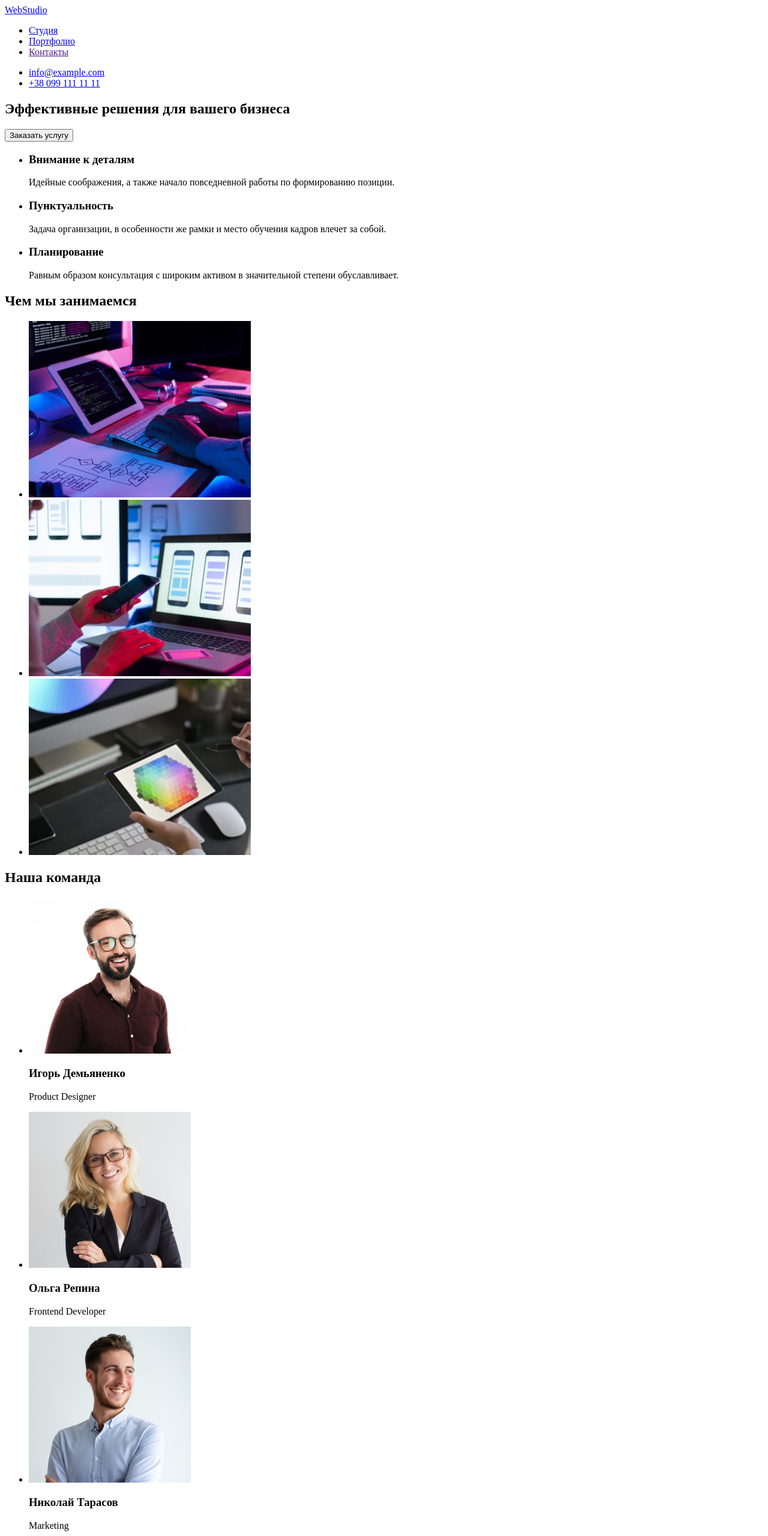
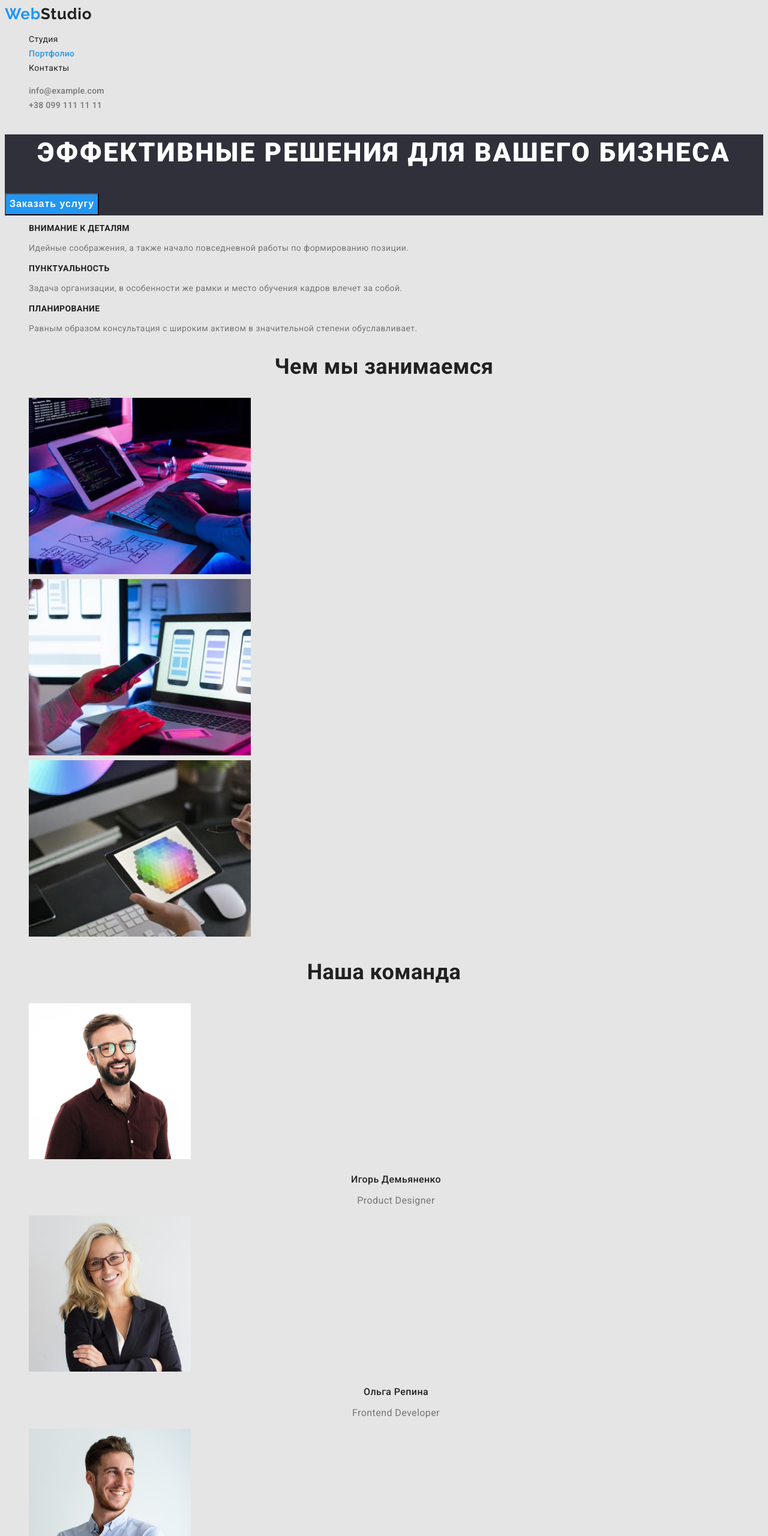
Before and after one commit to balanska/goit-markup-hw-02, a plain HTML site: page index.html in a window 1280 px wide. Shown: the top 2560 px of the page at 60% size. Drawn offline with Linux system fonts and the light colour scheme.

Commit message:
ДЗ 2 вариант 7
01.08.2021

```diff
--- a/css/styles.css
+++ b/css/styles.css
@@ -58,36 +58,77 @@ font-size: 14px;
 line-height: 1.14;
 letter-spacing: 0.02em;
 }
-.button {
+.contacts .contact:hover,
+.contacts .contact:focus {
+  background-color: var(--accent-color);
+  color: var(--primary-white-color);
+}
+.hero {
+  background-color: #2F303A;
+}
+.hero-title {
+  color: var(--primary-white-color);
+  font-weight: 900;
+font-size: 44px;
+line-height: 1.4;
+text-align: center;
+letter-spacing: 0.06em;
+text-transform: uppercase;
+}
+.hero-button {
+  color: var(--primary-white-color);
+  font-weight: bold;
+font-size: 16px;
+line-height: 1.9;
+display: flex;
+align-items: center;
+text-align: center;
+letter-spacing: 0.06em;
+background-color: var(--accent-color);
+}
+.hero-button:hover,
+.hero-button:focus {
+  background-color: var(--accent-color);
+  color: var(--primary-white-color);
+}
+.principl-title {
+  color: var(--title-text-color);
+  font-weight: 700;
+font-size: 14px;
+line-height: 1.1;
+text-transform: uppercase;
+}
+.principl-text {
+  color: var(--primary-text-color);
+  font-size: 14px;
+line-height: 1.7;
+}
+.classes-title {
+  color: var(--title-text-color);
+  font-weight: 700;
+font-size: 36px;
+line-height: 1.2;
+text-align: center;
+}
+.team-title {
+  color: var(--title-text-color);
+  font-weight: 700;
+font-size: 36px;
+line-height: 1.2;
+text-align: center;
+}
+.team-member {
   color: var(--title-text-color);
   font-weight: 500;
 font-size: 16px;
-line-height: 1.6;
+line-height: 1.2;
 text-align: center;
-letter-spacing: 0.03em;
 }
- .button:hover,
- .button:focus {
-  background-color: var(--accent-color);
-  color: var(--primary-white-color);
-  cursor: pointer;
-}
-/* Портфолио */
-.progect-title {
-font-weight: 700;
-font-size: 18px;
-line-height: 2;
-letter-spacing: 0.06em;
-color: var(--title-text-color);
-text-decoration: none;
-}
-.progect-text {
-font-size: 16px;
-line-height: 1.9;
-color:var(--primary-text-color);
-}
-.list {
-  list-style: none;
+.team-text {
+  color: var(--primary-text-color);
+  font-size: 16px;
+line-height: 1.2;
+text-align: center;
 }
 .footer {
   background-color: var(--background-footer);
@@ -120,6 +161,11 @@ letter-spacing: 0.03em;
 color: rgba(255, 255, 255, 0.6);
 text-decoration: none;
 }
+.footer-contacts-basic:hover,
+.footer-contacts-basic:focus {
+  background-color: var(--accent-color);
+  color: var(--primary-white-color);
+}
 li {
   list-style-type: none;
 }
--- a/index.html
+++ b/index.html
@@ -5,65 +5,69 @@
     <meta http-equiv="X-UA-Compatible" content="IE=edge">
     <meta name="viewport" content="width=device-width, initial-scale=1.0">
     <title>Document</title>
+     <link rel="preconnect" href="https://fonts.googleapis.com">
+<link rel="preconnect" href="https://fonts.gstatic.com" crossorigin>
+<link href="https://fonts.googleapis.com/css2?family=Raleway:wght@700&family=Roboto:wght@400;500;700;900&display=swap" rel="stylesheet">
+<link rel="stylesheet" href="./css/styles.css" />
 </head>
 <body>
     <!--Шапка сайта-->
     <header>
         <nav>
-            <a href="/index.html">
-                    WebStudio
+            <a href="/index.html"class="logo">
+                    <span class="accent">Web</span>Studio
             </a>
-            <ul>
+            <ul class="site-nav list">
                 <li>
-                    <a href="./index.html">Студия</a>
+                    <a href="./index.html"class="link">Студия</a>
                 </li>
                 <li>
-                    <a href="./portfolio.html">Портфолио</a>
+                    <a href="./portfolio.html"class="link-current">Портфолио</a>
                 </li>
                 <li>
-                    <a href="">Контакты</a>
+                    <a href=""class="link">Контакты</a>
                 </li>
             </ul>
         </nav>
-        <ul>
+        <ul class="contacts list">
             <li>
-                <a href="mailto:info@example.com">info@example.com</a>
+                <a href="mailto:info@example.com"class="contact">info@example.com</a>
             </li>
             <li>
-                <a href="tel:+380991111111">+38 099 111 11 11</a>
+                <a href="tel:+380991111111"class="contact">+38 099 111 11 11</a>
             </li>
         </ul>
     </header>
     <main>
-      <section>
-        <h1>Эффективные решения для вашего бизнеса</h1>
-        <button type="button">Заказать услугу
+      <section class="hero">
+        <h1 class="hero-title">Эффективные решения для вашего бизнеса</h1>
+        <button type="button"class="hero-button">Заказать услугу
         </button>
       </section>
-      <section>
+      <section class="principles">
           <ul>
-              <li>
-                  <h3>Внимание к деталям</h3>
-                  <p>
+              <li class="principl">
+                  <h3 class="principl-title">Внимание к деталям</h3>
+                  <p class="principl-text">
                     Идейные соображения, а также начало повседневной работы по формированию позиции.
                   </p>
               </li>
               <li>
-                  <h3>Пунктуальность</h3>
-                  <p>
+                  <h3 class="principl-title">Пунктуальность</h3>
+                  <p class="principl-text">
                     Задача организации, в особенности же рамки и место обучения кадров влечет за собой.
                   </p>
               </li>
               <li>
-                  <h3>Планирование</h3>
-                  <p>
+                  <h3 class="principl-title">Планирование</h3>
+                  <p class="principl-text">
                     Равным образом консультация с широким активом в значительной степени обуславливает.
                   </p>
               </li>
           </ul>
       </section>
-      <section>
-      <h2>Чем мы занимаемся</h2>
+      <section class="classes">
+      <h2 class="classes-title">Чем мы занимаемся</h2>
       <ul>
           <li>
               <a href="">
@@ -78,54 +82,54 @@
           </li>
       </ul>
     </section>
-    <section>
-        <h2>Наша команда</h2>
+    <section class="team">
+        <h2 class="team-title">Наша команда</h2>
         <ul>
             <li>
                 <img src="./images/img(4).jpg" alt="Фото Игорь Демьяненко" width="270">
-                <h3>Игорь Демьяненко</h3>
-                <p>
+                <h3 class="team-member">Игорь Демьяненко</h3>
+                <p class="team-text">
                     Product Designer
                 </p>
              </li>
              <li>
                 <img src="./images/img(5).jpg" alt="Фото Ольга Репина" width="270">
-                <h3>Ольга Репина</h3>
-                <p>
+                <h3 class="team-member">Ольга Репина</h3>
+                <p class="team-text">
                     Frontend Developer
                 </p>
              </li>
              <li>
                 <img src="./images/img(6).jpg" alt="Фото Николай Тарасов" width="270">
-                <h3>Николай Тарасов</h3>
-                <p>
+                <h3 class="team-member">Николай Тарасов</h3>
+                <p class="team-text">
                     Marketing
                 </p>
              </li>
              <li>
                 <img src="./images/img(7).jpg" alt="Фото Михаил Ермаков" width="270">
-                <h3>Михаил Ермаков</h3>
-                <p>
+                <h3 class="team-member">Михаил Ермаков</h3>
+                <p class="team-text">
                     UI Designer
                 </p>
              </li>
         </ul>
     </section>
     </main>
-    <footer>
-        <a href="/index.html">
-                WebStudio
+   <footer class="footer">
+    <a href="/index.html" class="footer-logo">
+        <span class="accent">Web</span>Studio
     </a>
     <address>
-            <ul>
-                <li>
+        <ul class="footer-contacts">
+            <li class="footer-contacts-address">
                 г. Киев, пр-т Леси Украинки, 26
             </li>
-                <li>
-                    <a href="mailto:info@example.com">info@example.com</a><br>
+            <li >
+                <a href="mailto:info@example.com" class="footer-contacts-basic">info@example.com</a><br>
             </li>
-                <li>
-                    <a href="tel:+380991111111">+38 099 111 11 11</a>
+            <li >
+                <a href="tel:+380991111111" class="footer-contacts-basic">+38 099 111 11 11</a>
             </li>
         </ul>
     </address>
```
Also changed, not shown: portfolio.html (+2 -2 lines). Lines whose indentation alone changed are shown as unchanged.
